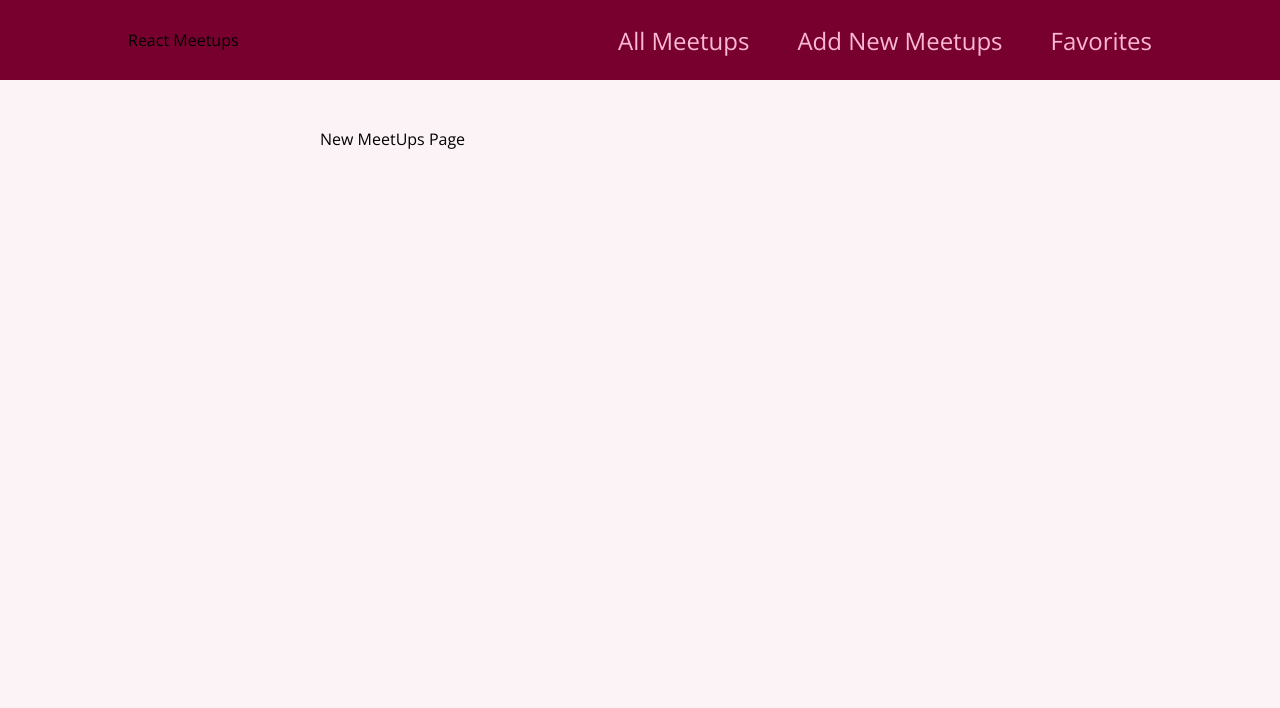
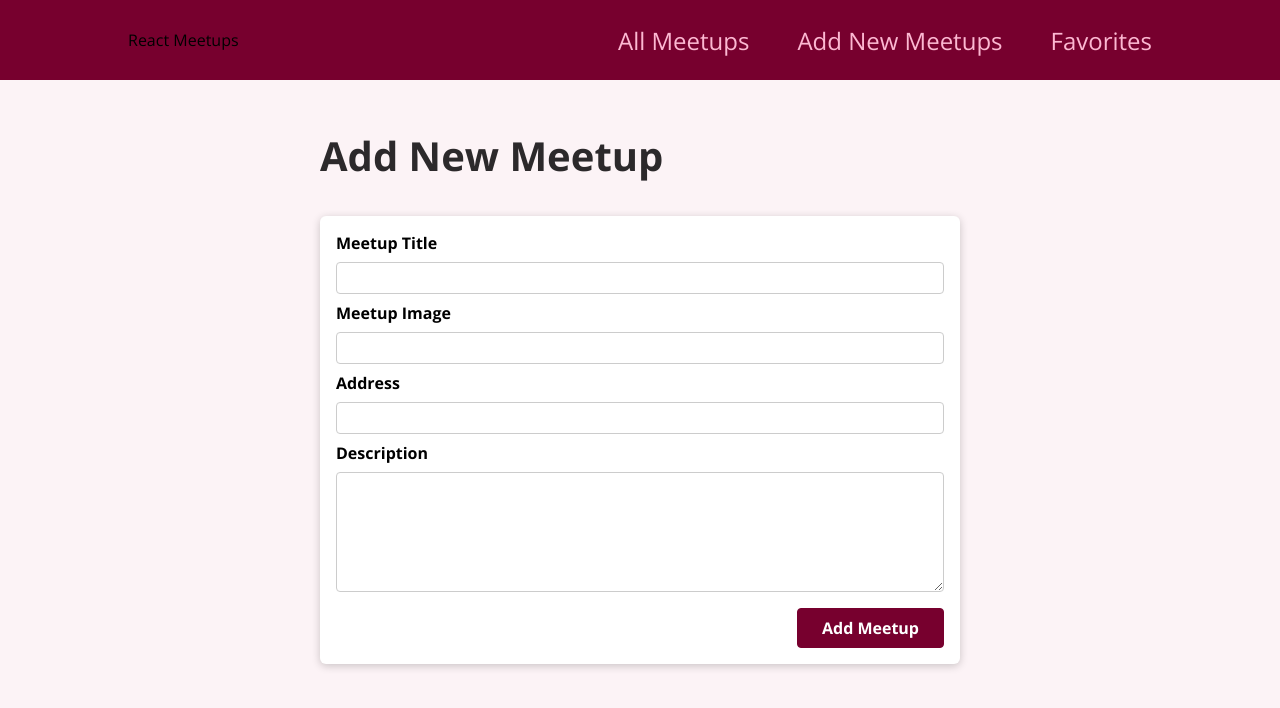
Before and after one commit to jenlee-tech/reactnexttest2, a React (Create React App) app: page /new-meetup in a window 1280 px wide. Shown: the top 708 px of the page. Built offline with nearby package versions, Linux system fonts and the light colour scheme.

Commit message:
created inputs and button for form

```diff
--- /dev/null
+++ b/src/components/meetups/NewMeetUpForm.js
@@ -0,0 +1,31 @@
+import React from "react";
+import Card from "../UI/Card";
+import classes from "./NewMeetUpForm.module.css";
+
+export default function NewMeetUpForm() {
+  return (
+    <Card>
+      <form className={classes.form}>
+        <div className={classes.control}>
+          <label htmlFor="title">Meetup Title</label>
+          <input type="text" required id="title" />
+        </div>
+        <div className={classes.control}>
+          <label htmlFor="image">Meetup Image</label>
+          <input type="url" required id="image" />
+        </div>
+        <div className={classes.control}>
+          <label htmlFor="address">Address</label>
+          <input type="text" required id="address" />
+        </div>
+        <div className={classes.control}>
+          <label htmlFor="description">Description</label>
+          <textarea id="description" required rows="5" />
+        </div>
+        <div className={classes.actions}>
+          <button>Add Meetup</button>
+        </div>
+      </form>
+    </Card>
+  );
+}
--- /dev/null
+++ b/src/components/meetups/NewMeetUpForm.module.css
@@ -0,0 +1,45 @@
+.form {
+    padding: 1rem;
+}
+
+.control {
+    margin-bottom: 0.5rem;
+}
+
+.control label {
+    display: block;
+    font-weight: bold;
+    margin-bottom: 0.5rem;
+}
+
+.control input,
+.control textarea {
+    display: block;
+    font: inherit;
+    border-radius: 4px;
+    border: 1px solid #ccc;
+    padding: 0.25rem;
+    width: 100%;
+}
+
+.actions {
+    margin-top: 1rem;
+    text-align: right;
+}
+
+.actions button {
+    font: inherit;
+    cursor: pointer;
+    background-color: #77002e;
+    color: white;
+    padding: 0.5rem 1.5rem;
+    border: 1px solid #77002e;
+    border-radius: 4px;
+    font-weight: bold;
+}
+
+.actions button:hover,
+.actions button:active {
+    background-color: #a50e48;
+    border-color: #a50e48;
+}
--- a/src/pages/NewMeetupsPage.js
+++ b/src/pages/NewMeetupsPage.js
@@ -1,4 +1,11 @@
+import NewMeetUpForm from "../components/meetups/NewMeetUpForm";
+
 function NewMeetupsPage() {
-  return <div>New MeetUps Page</div>;
+  return (
+    <section>
+      <h1>Add New Meetup</h1>
+      <NewMeetUpForm />
+    </section>
+  );
 }
 export default NewMeetupsPage;
```
